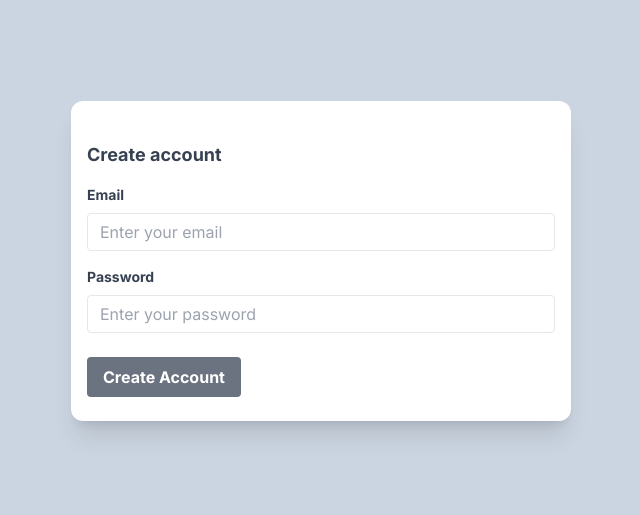
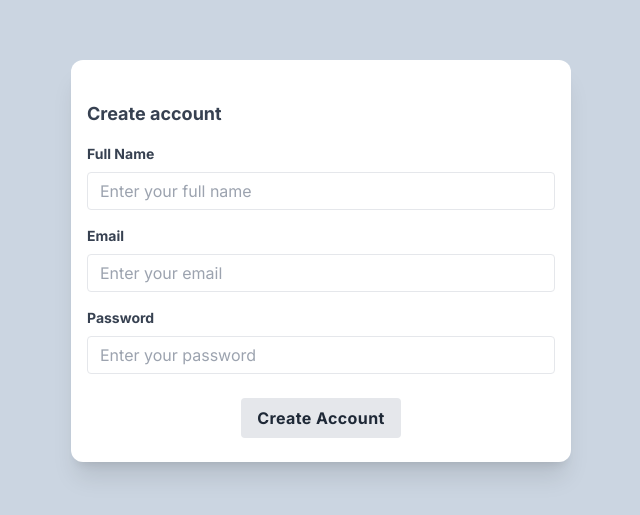
Before and after one commit to dariabilokin/cb_src, a Next.js app in the folder frontend/: page /create-account in a window 1280 px wide. Shown: the part 131-646 px from the top of the page, without its empty margins (319-959 px from the left). Built offline with nearby package versions, Linux system fonts and the light colour scheme.

Commit message:
Renamed user name from <username> to <name> to match db schema. Add name field to create account form

```diff
--- a/frontend/app/components/CreateAccountForm.tsx
+++ b/frontend/app/components/CreateAccountForm.tsx
@@ -2,11 +2,16 @@
 import React, { useState } from 'react'
 
 const CreateAccountForm: React.FC = () => {
+  const [name, setName] = useState('')
   const [email, setEmail] = useState('')
   const [password, setPassword] = useState('')
 
   const handleEmailChange = (e: React.ChangeEvent<HTMLInputElement>) => {
     setEmail(e.target.value)
+  }
+
+  const handleNameChange = (e: React.ChangeEvent<HTMLInputElement>) => {
+    setName(e.target.value)
   }
 
   const handlePasswordChange = (e: React.ChangeEvent<HTMLInputElement>) => {
@@ -22,7 +27,7 @@ const CreateAccountForm: React.FC = () => {
       headers: {
         'Content-Type': 'application/json',
       },
-      body: JSON.stringify({ email, password }),
+      body: JSON.stringify({ name, email, password }),
     })
       .then((res) => {
         if (res.ok) {
@@ -46,6 +51,22 @@ const CreateAccountForm: React.FC = () => {
           <h3 className="text-gray-700 text-lg font-bold mb-2">
             Create account
           </h3>
+        </div>
+        <div className="mb-4">
+          <label
+            className="block text-gray-700 text-sm font-bold mb-2"
+            htmlFor="name"
+          >
+            Full Name
+          </label>
+          <input
+            className=" appearance-none border rounded w-full py-2 px-3 text-gray-700 leading-tight "
+            id="name"
+            type="text"
+            placeholder="Enter your full name"
+            value={name}
+            onChange={handleNameChange}
+          />
         </div>
         <div className="mb-4">
           <label
@@ -79,9 +100,9 @@ const CreateAccountForm: React.FC = () => {
             onChange={handlePasswordChange}
           />
         </div>
-        <div className="flex items-center justify-between">
+        <div className="flex items-center justify-center">
           <button
-            className="bg-gray-500 hover:bg-gray-700 text-white font-bold py-2 px-4 rounded "
+            className=" bg-gray-200 hover:bg-gray-100 text-gray-800 font-bold tracking-wide py-2 px-4 rounded "
             type="submit"
           >
             Create Account
```
Also changed, not shown: 2 other files (tests, documents, lock files or other folders).
